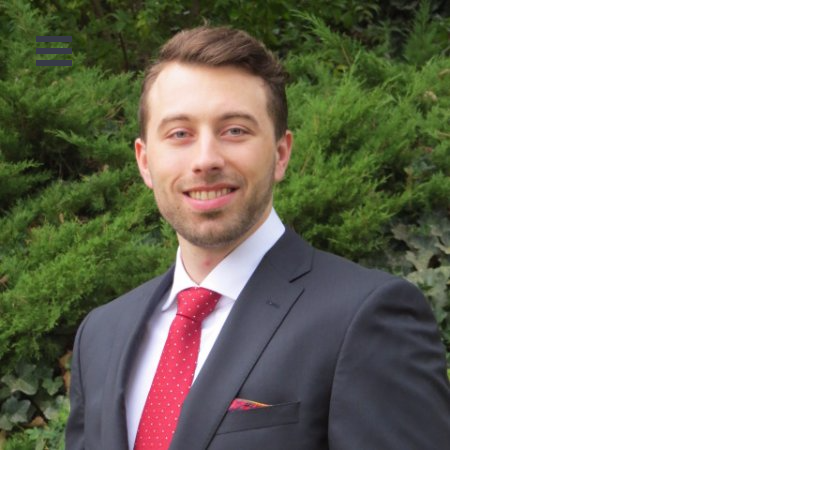
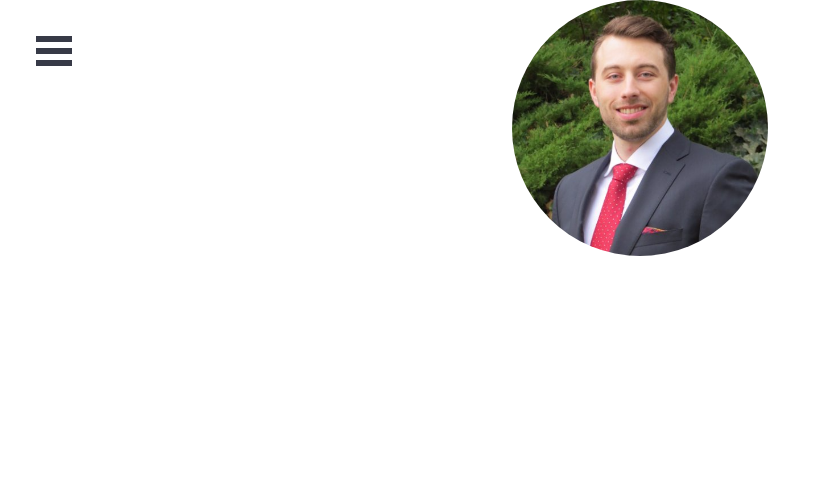
Before and after one commit to fjzink/personal-website, a React (Create React App) app: page / in a window 1280 px wide. Shown: the top 488 px of the page, without its empty margins (0-831 px from the left). Built offline with nearby package versions, Linux system fonts and the light colour scheme.

Commit message:
Add styling for profile picture,

```diff
--- /dev/null
+++ b/src/components/About/About.css
@@ -0,0 +1,6 @@
+.profile-pic {
+  display: block;
+  border-radius: 50%;
+  width: 20%;
+  margin: 0 auto;
+}
--- a/src/components/About/About.js
+++ b/src/components/About/About.js
@@ -1,10 +1,11 @@
 import React, { Component } from 'react';
+import './About.css';
 
 class About extends Component {
   render() {
     return(
       <div className="About">
-        <img src={require('./joey.png')} alt={"joey"} />
+        <img src={require('./joey.png')} alt={"joey"} className={"profile-pic"}/>
       </div>
     );
   }
```
